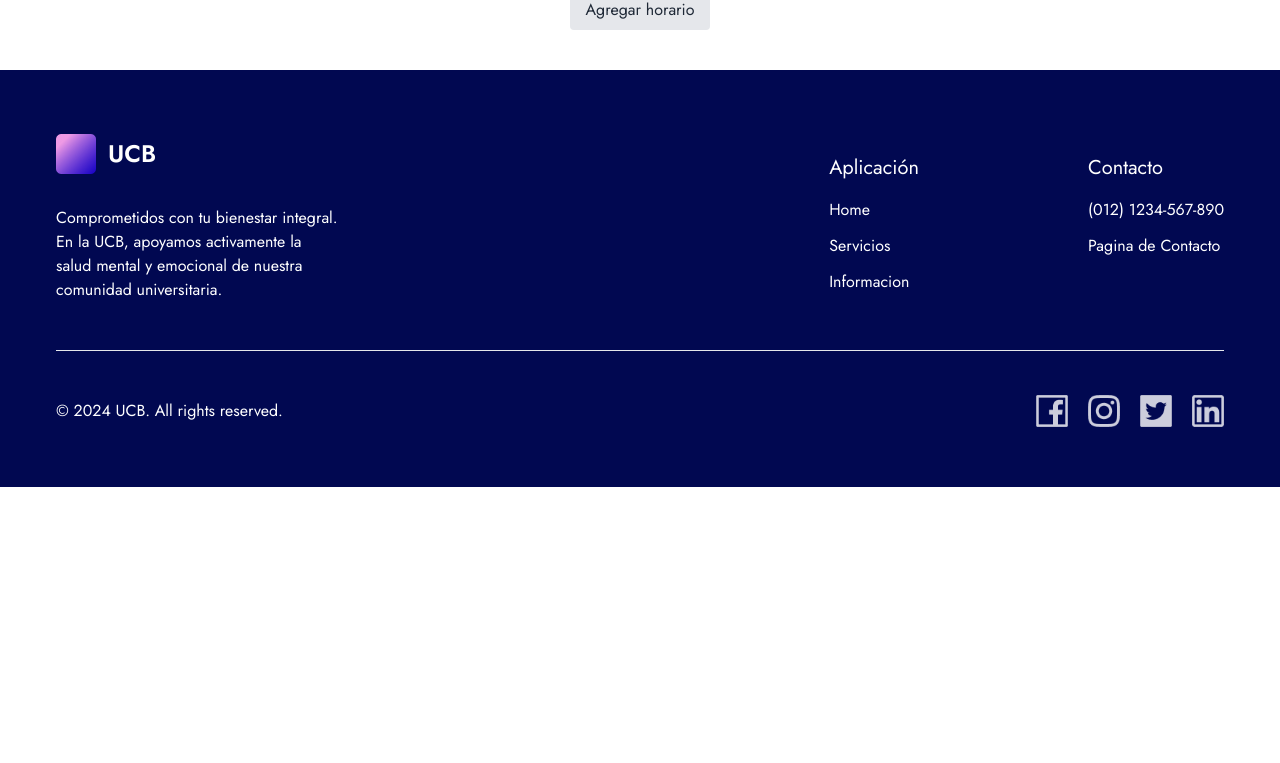
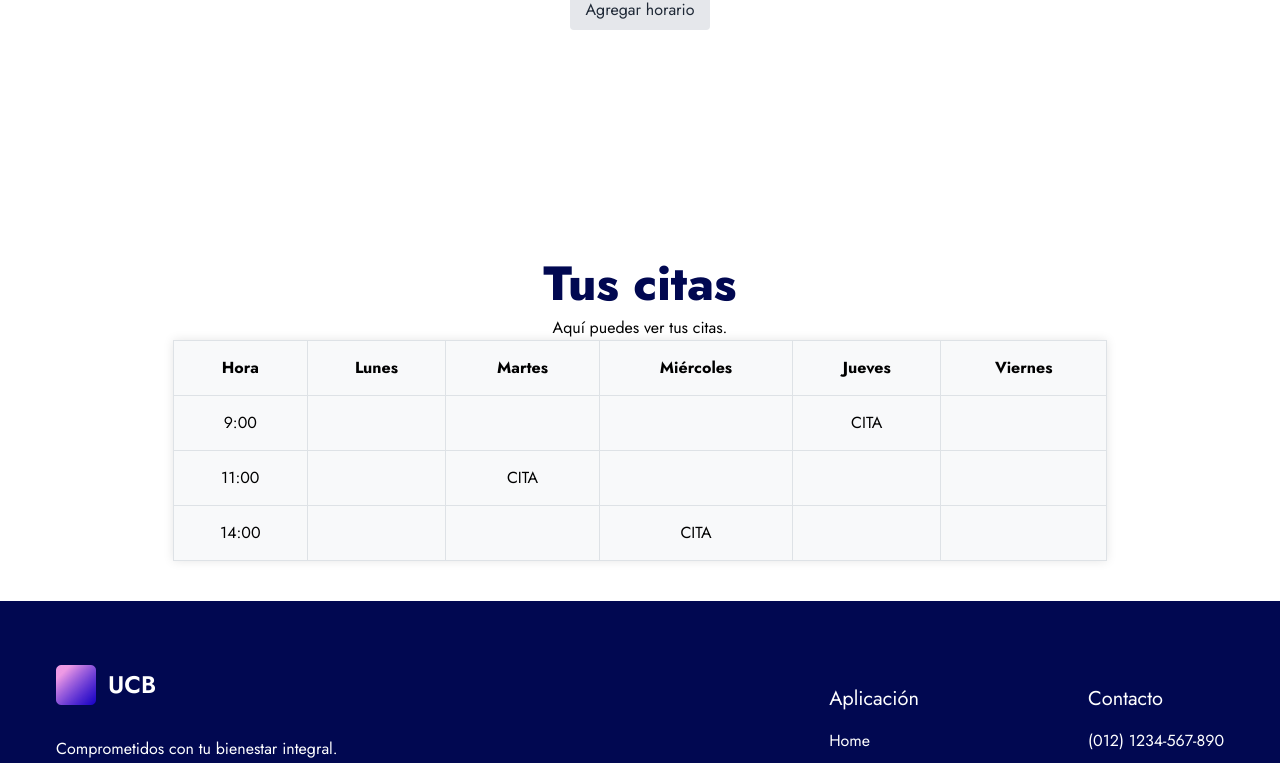
Before and after one commit to 615Alberto615/SeguridadFront, a React (Vite) app: page /homedocente in a window 1280 px wide. Shown: the part 573-1336 px from the top of the page. Before the commit the page ends 1060 px from the top, so only its background shows below. Built offline with nearby package versions, Linux system fonts and the light colour scheme.

Commit message:
Componente Cita Docente agregado

```diff
--- a/src/App.jsx
+++ b/src/App.jsx
@@ -12,6 +12,7 @@ import LogIn from './components/LogIn';
 import Horarios from './components/logeado/Horarios';
 import HomeDocente from "./components/HomeDocente.jsx";
 import HorarioDocente from "./components/HorarioDocente.jsx";
+import CitaDocente from "./components/CitaDocente.jsx";
 function App() {
   const isLoggedIn = true;
   let location = useLocation(); // Esta es la ubicación actual en tu app.
@@ -24,7 +25,7 @@ function App() {
         <Route path="/" element={<><Home/><Informacion/><About/><Newsletter/><Fotter/></>} />
         <Route path="/login" element={<LogIn />} />
         <Route path="/horarios" element={<Horarios />} />
-        <Route path="/homedocente" element={<><HomeDocente/><HorarioDocente/><Fotter/></>} />
+        <Route path="/homedocente" element={<><HomeDocente/><HorarioDocente/><CitaDocente/><Fotter/></>} />
         {/* Agrega aquí el resto de tus rutas */}
       </Routes>
     </>
--- /dev/null
+++ b/src/components/CitaDocente.jsx
@@ -0,0 +1,114 @@
+import React, { useState } from 'react';
+import { motion } from 'framer-motion';
+import { fadeIn } from '../variants';
+
+const CitaDocente = () => {
+    const [selectedCita, setSelectedCita] = useState(null);
+
+    const tableStyle = {
+        width: '80%',
+        borderCollapse: 'collapse',
+        marginTop: '50px',
+        margin: 'auto',
+        backgroundColor: '#f8f9fa', // Color de fondo de la tabla
+        boxShadow: '0 0 10px rgba(0, 0, 0, 0.1)' // Sombra alrededor de la tabla
+    };
+
+    const cellStyle = {
+        border: '1px solid #dee2e6', // Color del borde de las celdas
+        padding: '15px',
+        textAlign: 'center'
+    };
+
+    const citas = [
+        // Aquí van tus citas...
+        { fecha: 'Lunes', horaInicio: '9:00', horaFin: '10:00', paciente: 'Juan', oficina: 'Oficina 1', motivo: 'Consulta' },
+        { fecha: 'Martes', horaInicio: '11:00', horaFin: '12:00', paciente: 'Ana', oficina: 'Oficina 2', motivo: 'Revisión' },
+        { fecha: 'Miércoles', horaInicio: '14:00', horaFin: '15:00', paciente: 'Pedro', oficina: 'Oficina 3', motivo: 'Consulta' },
+        { fecha: 'Jueves', horaInicio: '9:00', horaFin: '10:00', paciente: 'Luis', oficina: 'Oficina 5', motivo: 'Consulta' },
+        // Agrega más citas de ejemplo aquí...
+    ];
+
+    // Crear un objeto que tenga como claves las horas y como valores las citas para esas horas
+    const citasPorHora = citas.reduce((acc, cita) => {
+        acc[cita.horaInicio] = cita;
+        return acc;
+    }, {});
+
+    return (
+        <motion.div
+            variants={fadeIn('up',0.2)}
+            initial='hidden'
+            whileInView={'show'}
+            viewport={{once:false,amount:0.5}}
+            className="md:px-14 p-4 max-w-s mx-auto py-10"
+            id='horarios'
+            style={{ marginTop: '150px' }}
+        >
+            <div className="text-center">
+                <h2 className="md:text-5xl text-3xl font-extrabold text-primary mb-2">Tus citas</h2>
+                <p className="text-tartiary md:w-1/3 mx-auto px-4">Aquí puedes ver tus citas.</p>
+            </div>
+
+            <table style={tableStyle}>
+                <thead>
+                <tr>
+                    <th style={cellStyle}>Hora</th>
+                    <th style={cellStyle}>Lunes</th>
+                    <th style={cellStyle}>Martes</th>
+                    <th style={cellStyle}>Miércoles</th>
+                    <th style={cellStyle}>Jueves</th>
+                    <th style={cellStyle}>Viernes</th>
+                </tr>
+                </thead>
+                <tbody>
+                {Object.keys(citasPorHora).map((hora, index) => (
+                    <tr key={index}>
+                        <td style={cellStyle}>{hora}</td>
+                        <td style={cellStyle} onClick={() => setSelectedCita(citasPorHora[hora].fecha === 'Lunes' ? citasPorHora[hora] : null)}>{citasPorHora[hora].fecha === 'Lunes' ? 'CITA' : ''}</td>
+                        <td style={cellStyle} onClick={() => setSelectedCita(citasPorHora[hora].fecha === 'Martes' ? citasPorHora[hora] : null)}>{citasPorHora[hora].fecha === 'Martes' ? 'CITA' : ''}</td>
+                        <td style={cellStyle} onClick={() => setSelectedCita(citasPorHora[hora].fecha === 'Miércoles' ? citasPorHora[hora] : null)}>{citasPorHora[hora].fecha === 'Miércoles' ? 'CITA' : ''}</td>
+                        <td style={cellStyle} onClick={() => setSelectedCita(citasPorHora[hora].fecha === 'Jueves' ? citasPorHora[hora] : null)}>{citasPorHora[hora].fecha === 'Jueves' ? 'CITA' : ''}</td>
+                        <td style={cellStyle} onClick={() => setSelectedCita(citasPorHora[hora].fecha === 'Viernes' ? citasPorHora[hora] : null)}>{citasPorHora[hora].fecha === 'Viernes' ? 'CITA' : ''}</td>
+                    </tr>
+                ))}
+                </tbody>
+            </table>
+
+            {selectedCita && (
+                <div className="fixed top-0 left-0 w-full h-full flex items-center justify-center bg-black bg-opacity-50">
+                    <div className="bg-white rounded p-6 w-1/2 h-1/2 overflow-auto">
+                        <h2 className="text-center text-2xl font-bold mb-4">Información de la cita</h2>
+                        <div className="flex flex-col items-center justify-center bg-gray-100 p-4 rounded shadow-lg">
+                            <div className="flex justify-between w-full mb-2">
+                                <span className="font-bold text-lg">Paciente:</span>
+                                <span className="text-lg">{selectedCita.paciente}</span>
+                            </div>
+                            <div className="flex justify-between w-full mb-2">
+                                <span className="font-bold text-lg">Oficina:</span>
+                                <span className="text-lg">{selectedCita.oficina}</span>
+                            </div>
+                            <div className="flex justify-between w-full mb-2">
+                                <span className="font-bold text-lg">Día:</span>
+                                <span className="text-lg">{selectedCita.fecha}</span>
+                            </div>
+                            <div className="flex justify-between w-full mb-2">
+                                <span className="font-bold text-lg">Hora:</span>
+                                <span className="text-lg">{selectedCita.horaInicio} - {selectedCita.horaFin}</span>
+                            </div>
+                            <div className="flex justify-between w-full mb-2">
+                                <span className="font-bold text-lg">Motivo:</span>
+                                <span className="text-lg">{selectedCita.motivo}</span>
+                            </div>
+                        </div>
+                        <div className="flex justify-center mt-6">
+                            <button className="bg-secondary py-2 px-4 transition-all duration-300 rounded hover:text-white hover:bg-indigo-600" onClick={() => setSelectedCita(null)}>Cerrar</button>
+                        </div>
+                    </div>
+                </div>
+            )}
+        </motion.div>
+    );
+};
+
+export default CitaDocente;
```
